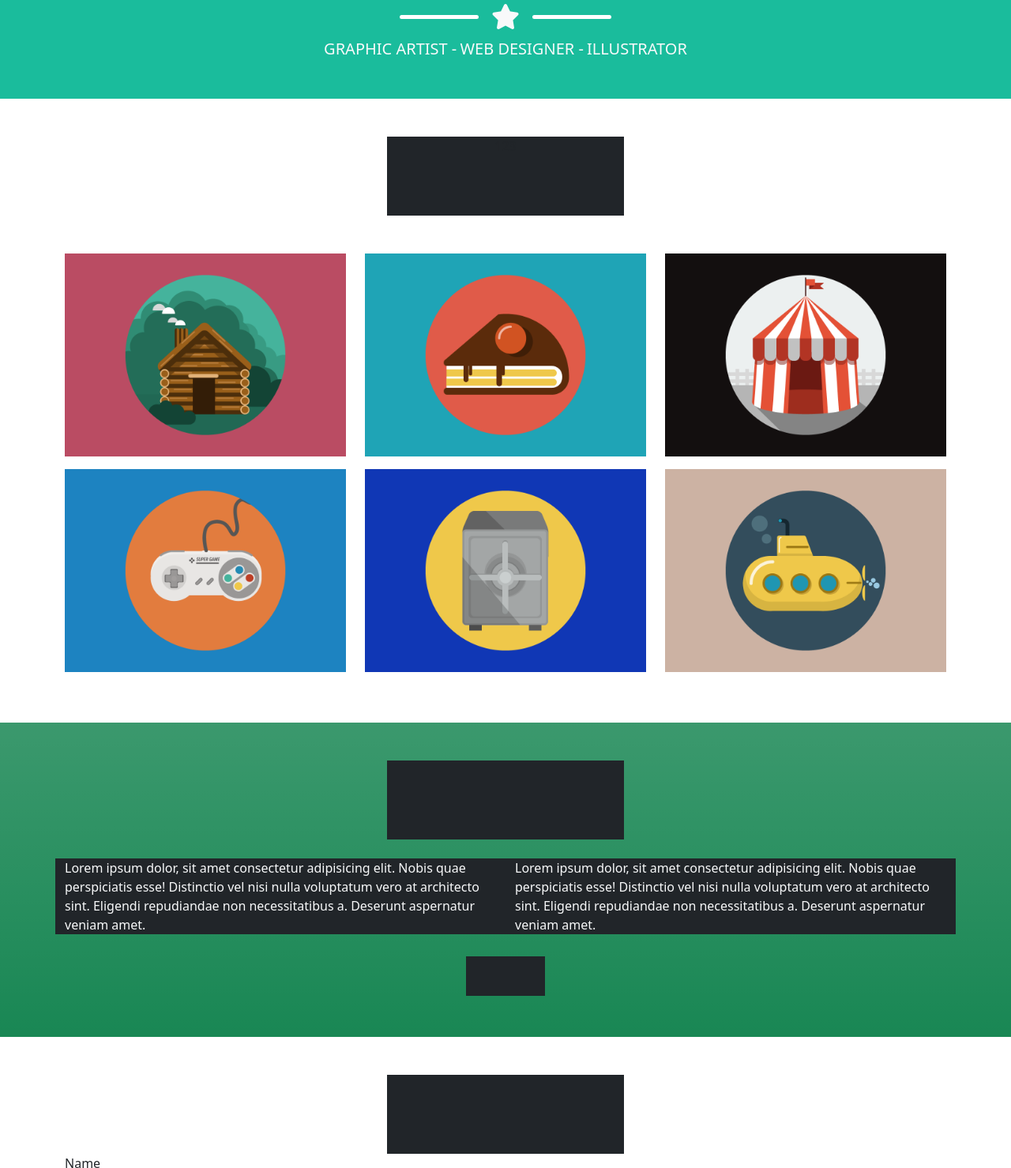
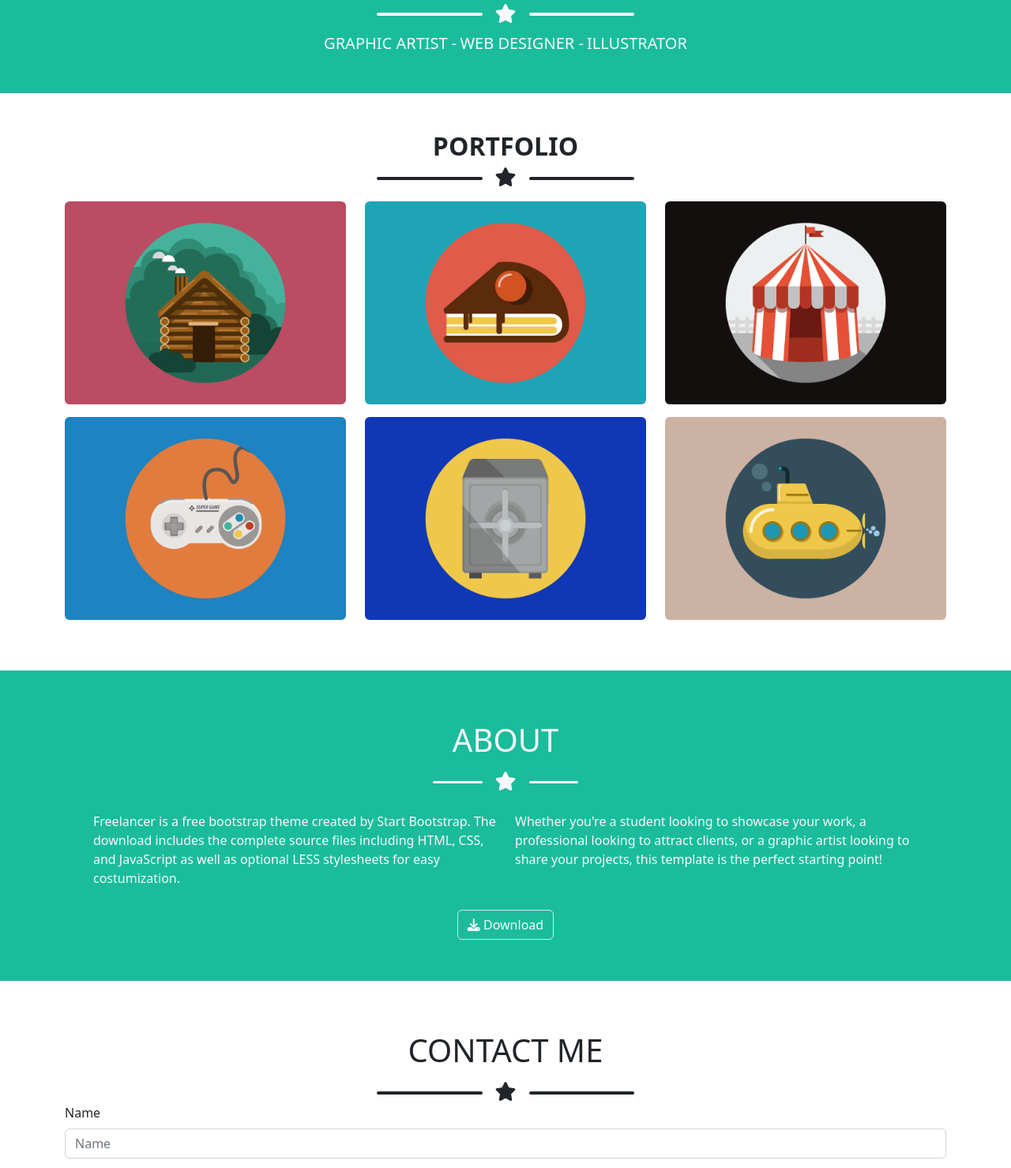
Before and after one commit to marcoarnulfo/html-css-bootstrap-freelancer, a plain HTML site: page index.html in a window 1280 px wide. Shown: the part 400-1879 px from the top of the page at 79% size. Drawn offline with nearby package versions, Linux system fonts and the light colour scheme.

```diff
--- a/assets/css/style.css
+++ b/assets/css/style.css
@@ -34,11 +34,18 @@
 
 .left,
 .right{
-    width: 100px;
-    height: 5px;
-    background-color: var(--bg_light);
+    width: 12%;
+    height: 4px;
     border-radius: 1rem;
 }
+
+.left_second,
+.right_second{
+    width: 6%;
+    height: 3px;
+    border-radius: 1rem;
+}
+
 
 
 .bg_alternative{
--- a/index.html
+++ b/index.html
@@ -50,9 +50,9 @@
                         <img class="test pt-5" src="./assets/img/avatar.svg" alt="" style="width: 20%;">
                         <h1 class="pt-2 fw-bold text-light">START BOOTSTRAP</h1>
                         <div class=" d-flex justify-content-center">
-                            <div class="left align-self-center"></div>
-                            <span class="mx-3 text-light"><i class="fa-solid fa-star fs-2"></i></span>
-                            <div class="right align-self-center"></div>
+                            <div class="left bg-light align-self-center"></div>
+                            <span class="mx-3 text-light"><i class="fa-solid fa-star fs-4"></i></span>
+                            <div class="right bg-light align-self-center"></div>
                         </div>
                         <div class="pt-2">
                             <span class="fs-5 text-light">GRAPHIC ARTIST -</span>
@@ -66,55 +66,65 @@
         <div class="container text-center">
             <!--Portfolio-->
             <div class="row">
-                <div class="col-12">
-                    <div class="debug2 bg-dark my-5 mx-auto ">
-                        123
+                <div class="pt-5 col-12">
+                    <h2 class="fw-bold text-dark">PORTFOLIO</h2>
+                    <div class=" pb-3 d-flex justify-content-center">
+                        <div class="left bg-dark align-self-center"></div>
+                        <span class="mx-3 text-dark"><i class="fa-solid fa-star fs-4"></i></span>
+                        <div class="right bg-dark align-self-center"></div>
                     </div>
                 </div>
             </div>
             <div class="row row-cols-1 row-cols-md-2 row-cols-lg-3 ">
                 <div class="col mb-3">
-                    <img class="img-fluid" src="./assets/img/cabin.png" alt="">
+                    <img class="img-fluid rounded" src="./assets/img/cabin.png" alt="">
                 </div>
                 <div class="col mb-3">
-                    <img class="img-fluid" src="./assets/img/cake.png" alt="">
+                    <img class="img-fluid rounded" src="./assets/img/cake.png" alt="">
                 </div>
                 <div class="col mb-3">
-                    <img class="img-fluid" src="./assets/img/circus.png" alt="">
+                    <img class="img-fluid rounded" src="./assets/img/circus.png" alt="">
                 </div>
                 <div class="col mb-3">
-                    <img class="img-fluid" src="./assets/img/game.png" alt="">
+                    <img class="img-fluid rounded" src="./assets/img/game.png" alt="">
                 </div>
                 <div class="col mb-3">
-                    <img class="img-fluid" src="./assets/img/safe.png" alt="">
+                    <img class="img-fluid rounded" src="./assets/img/safe.png" alt="">
                 </div>
                 <div class="col mb-3">
-                    <img class="img-fluid" src="./assets/img/submarine.png" alt="">
+                    <img class="img-fluid rounded" src="./assets/img/submarine.png" alt="">
                 </div>
             </div>
         </div>
 
 
-        <div class="container-fluid bg-success bg-gradient py-5 my-5">
+        <div class="container-fluid bg_alternative py-5 my-5">
             <!-- About Section-->
-            <div class="container text-center">
+            <div class="px-5 container text-center">
                 <div class="row text-light text-start ">
-                    <div class="col-12">
-                        <div class="debug2 bg-dark mx-auto "></div>
+                    <div class="col-12 text-center ">
+                        <h2 class="pt-3 text-light fs-1">ABOUT</h2>
+                        <div class=" pt-2 d-flex justify-content-center">
+                            <div class="left_second bg-light align-self-center"></div>
+                            <span class="mx-3 text-light"><i class="fa-solid fa-star fs-4"></i></span>
+                            <div class="right_second bg-light align-self-center"></div>
+                        </div>
                     </div>
-                    <div class="col-xl-6 col-sm-12 my-4 bg-dark">
-                        Lorem ipsum dolor, sit amet consectetur adipisicing elit. Nobis quae perspiciatis esse!
-                        Distinctio vel nisi nulla voluptatum vero at architecto sint. Eligendi repudiandae non
-                        necessitatibus a. Deserunt aspernatur veniam amet.
+                    <div class="col-sm-12 col-md-6  my-4">
+                        Freelancer is a free bootstrap theme created by Start Bootstrap. The download includes the
+                        complete source files including HTML, CSS, and JavaScript as well as optional LESS stylesheets
+                        for easy costumization.
                     </div>
-                    <div class="col-xl-6 col-sm-12  my-4 bg-dark">
-                        Lorem ipsum dolor, sit amet consectetur adipisicing elit. Nobis quae perspiciatis esse!
-                        Distinctio vel nisi nulla voluptatum vero at architecto sint. Eligendi repudiandae non
-                        necessitatibus a. Deserunt aspernatur veniam amet.
+                    <div class="col-sm-12 col-md-6  my-4">
+                        Whether you're a student looking to showcase your work, a professional looking to attract
+                        clients, or a graphic artist looking to share your projects, this template is the perfect
+                        starting point!
                     </div>
-                    <div class="col-12 my-1">
-                        <div class="debug3 bg-dark mx-auto ">
-                        </div>
+                    <div class="col-12 my-1 text-center">
+                        <button class="btn border text-light" type="button">
+                            <i class="fa-solid fa-download"></i>
+                            Download
+                        </button>
                     </div>
                 </div>
             </div>
@@ -124,8 +134,13 @@
         <div class="container">
             <!-- Contact ME-->
             <div class="row">
-                <div class="col-12">
-                    <div class="debug2 bg-dark mx-auto "></div>
+                <div class="col-12 text-center">
+                    <h2 class="pt-3 text-dark fs-1">CONTACT ME</h2>
+                        <div class=" pt-2 d-flex justify-content-center">
+                            <div class="left bg-dark align-self-center"></div>
+                            <span class="mx-3 text-dark"><i class="fa-solid fa-star fs-4"></i></span>
+                            <div class="right bg-dark align-self-center"></div>
+                        </div>
                 </div>
                 <div class="col-12">
                     <div class="mb-3">
```
